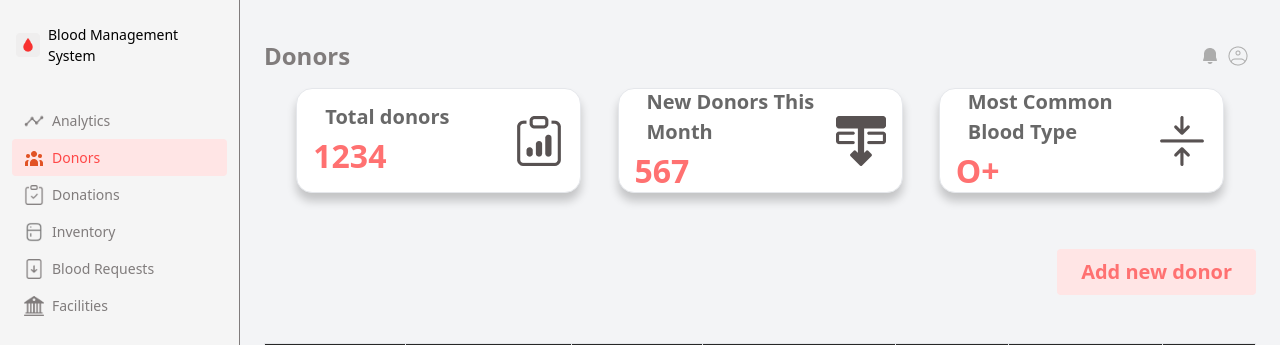
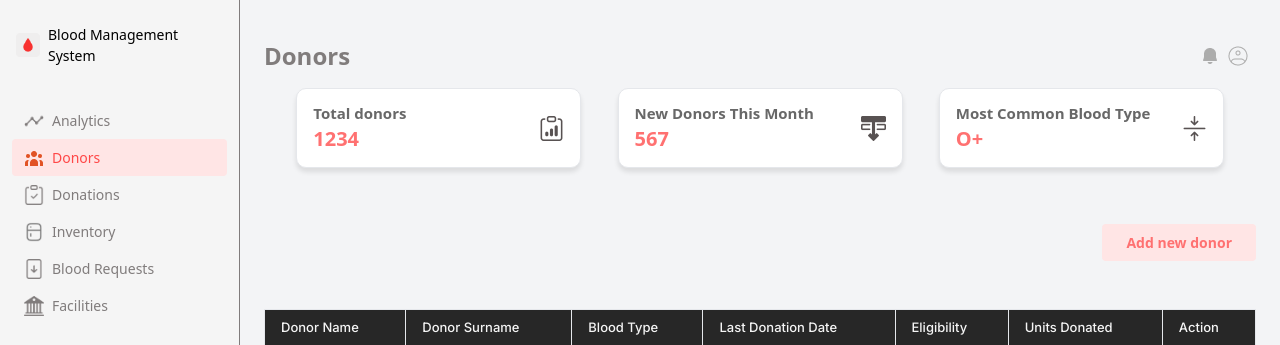
Before and after one commit to rongwes/Blood-Management-System, a React (Vite) app: page /donors in a window 1280 px wide. Shown: the top 345 px of the page. Built offline with nearby package versions, Linux system fonts and the light colour scheme; no server answers.

Commit message:
fix ui inconsistency

```diff
--- a/src/pages/donors/DonorsGrid.jsx
+++ b/src/pages/donors/DonorsGrid.jsx
@@ -22,16 +22,16 @@ function Card({ title, value, icon }) {
             className="bg-white border border-gray-200 flex items-center p-4"
             style={{
                 width: 285,
-                height: 105,
-                borderRadius: 16,
-                boxShadow: "0px 8px 10px 0px rgba(0,0,0,0.20)"
+                height: 80,
+                borderRadius: 10,
+                boxShadow: "0px 4px 5px 0px rgba(0,0,0,0.10)"
             }}
         >
             <div className="flex flex-col flex-1">
-                <span className="font-inter font-semibold text-[20px] text-[#686868] pl-3">{title}</span>
-                <span className="font-inter font-bold text-[32px] text-[#FF7171]">{value}</span>
+                <span className="font-inter font-semibold text-[15px] text-[#686868]">{title}</span>
+                <span className="font-inter font-bold text-[20px] text-[#FF7171]">{value}</span>
             </div>
-            <img src={icon} alt={title + " icon"} className="w-[50px] h-[50px]" />
+            <img src={icon} alt={title + " icon"} className="w-[25px] h-[25px]" />
         </div>
     );
 }
--- a/src/pages/donors/NewDonors.jsx
+++ b/src/pages/donors/NewDonors.jsx
@@ -3,7 +3,7 @@ import React from 'react'
 export default function NewDonors() {
     return (
         <div className='flex justify-end w-full mt-10'>
-            <button className='text-[#FF7171] font-inter font-semibold text-[20px] bg-[#FFE5E5] px-6 py-2 rounded'>
+            <button className='text-[#FF7171] font-inter font-semibold text-[14px] bg-[#FFE5E5] px-6 py-2 rounded'>
                 Add new donor
             </button>
         </div>
```
